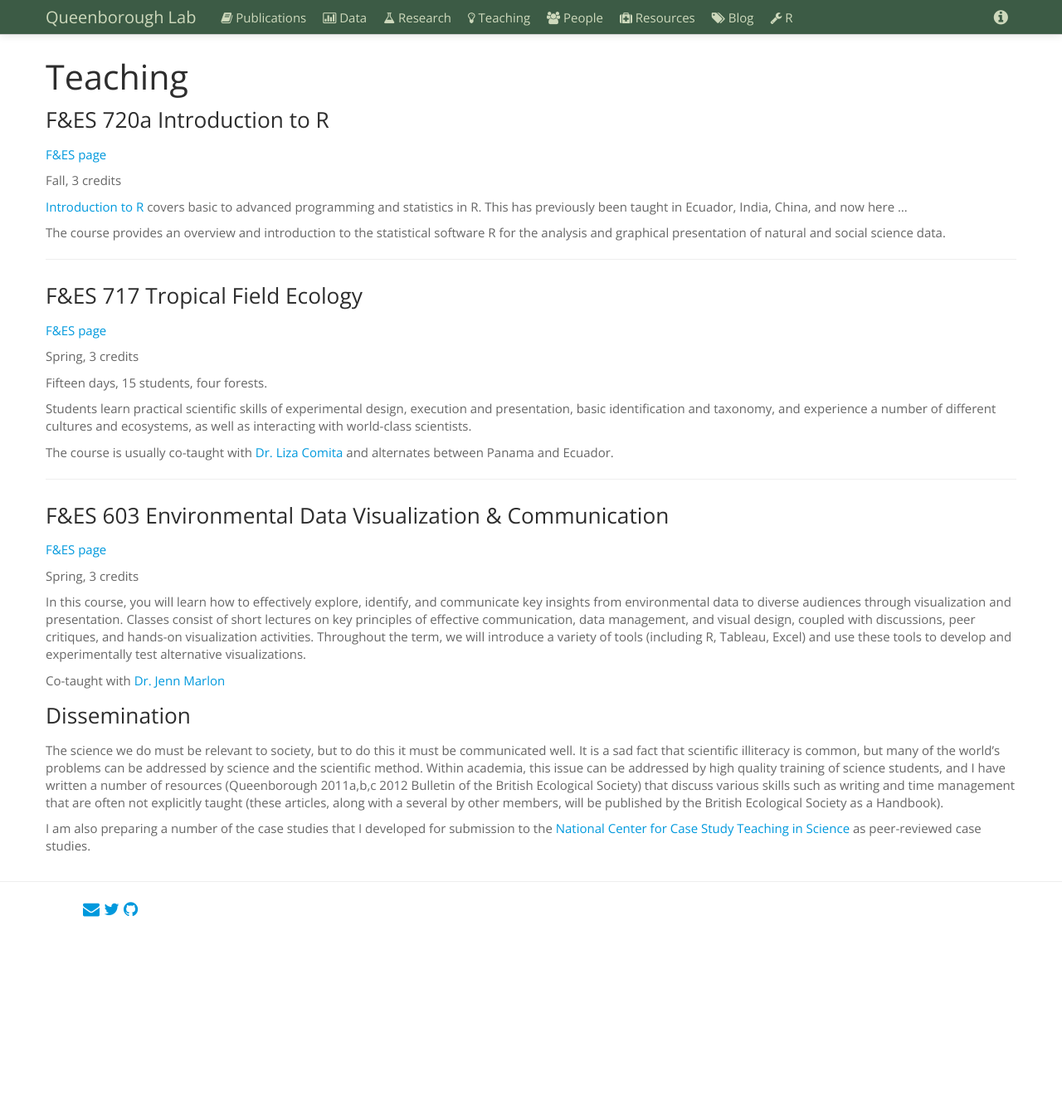
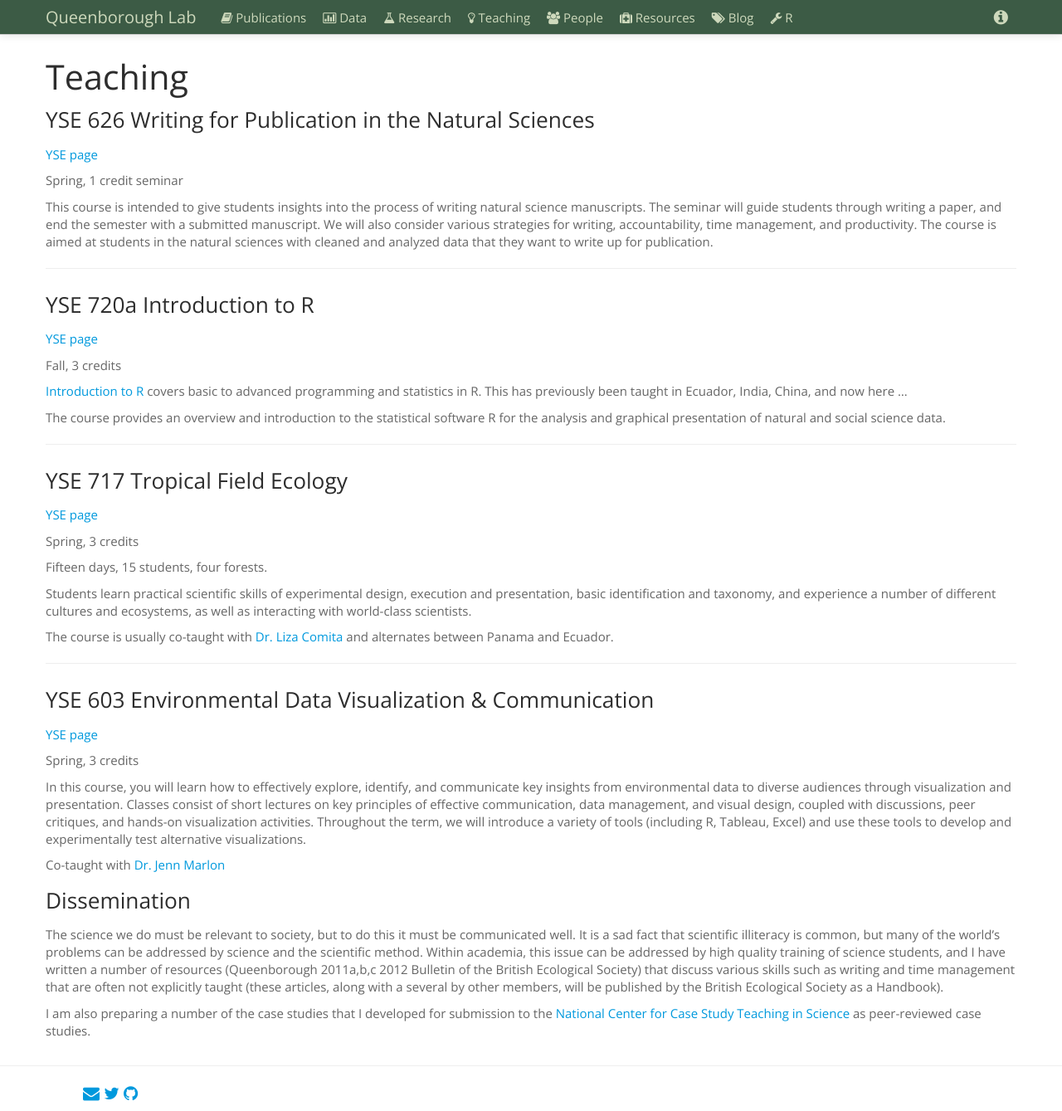
Before and after one commit to saq/saq.github.io, a Jekyll site: the page built from teaching.md, in a window 1280 px wide and 1339 px high. Shown: the whole window at 83% size. Built offline with Jekyll 4.4.1, drawn with Linux system fonts in a browser that asks for light colours.

Commit message:
Update teaching.md

```diff
--- a/teaching.md
+++ b/teaching.md
@@ -6,9 +6,21 @@ title: Teaching
 
 # Teaching
 
-### F&ES 720a Introduction to R
+### YSE 626 Writing for Publication in the Natural Sciences
 
-[F&ES page](http://environment.yale.edu/courses/detail/720)
+[YSE page](http://environment.yale.edu/courses/detail/626)
+
+Spring, 1 credit seminar
+
+<p></p>
+
+This course is intended to give students insights into the process of writing natural science manuscripts. The seminar will guide students through writing a paper, and end the semester with a submitted manuscript. We will also consider various strategies for writing, accountability, time management, and productivity. The course is aimed at students in the natural sciences with cleaned and analyzed data that they want to write up for publication.
+
+<hr>
+
+### YSE 720a Introduction to R
+
+[YSE page](http://environment.yale.edu/courses/detail/720)
 
 Fall, 3 credits
 
@@ -21,9 +33,9 @@ The course provides an overview and introduction to the statistical software R f
 <hr>
 
 
-### F&ES 717 Tropical Field Ecology
+### YSE 717 Tropical Field Ecology
 
-[F&ES page](http://environment.yale.edu/courses/detail/717/)
+[YSE page](http://environment.yale.edu/courses/detail/717/)
 
 Spring, 3 credits
 
@@ -38,9 +50,9 @@ The course is usually co-taught with [Dr. Liza Comita](http://environment.yale.e
 
 <hr>
 
-### F&ES 603 Environmental Data Visualization & Communication
+### YSE 603 Environmental Data Visualization & Communication
 
-[F&ES  page](http://environment.yale.edu/courses/detail/603/)
+[YSE page](http://environment.yale.edu/courses/detail/603/)
 
 Spring, 3 credits
 
```
